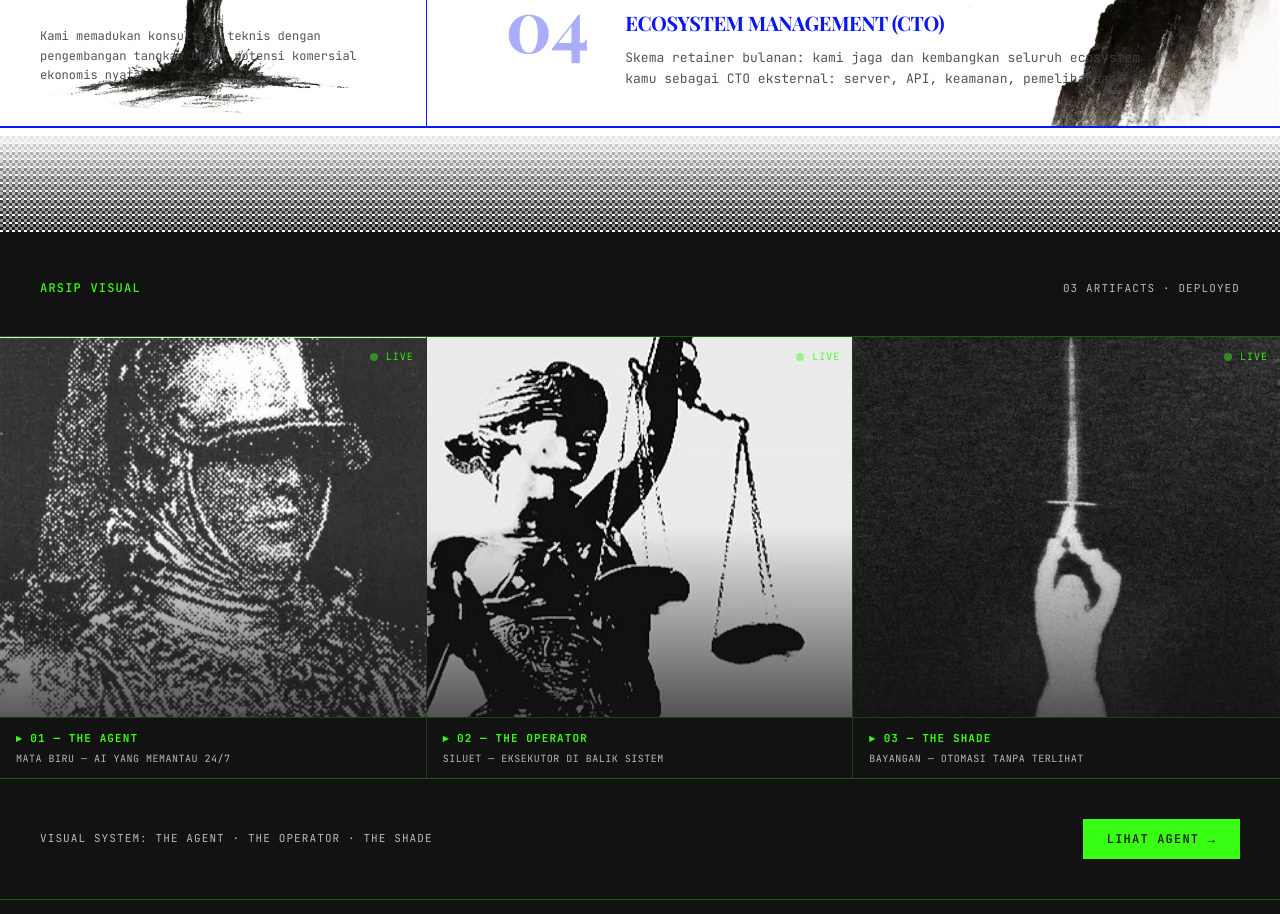
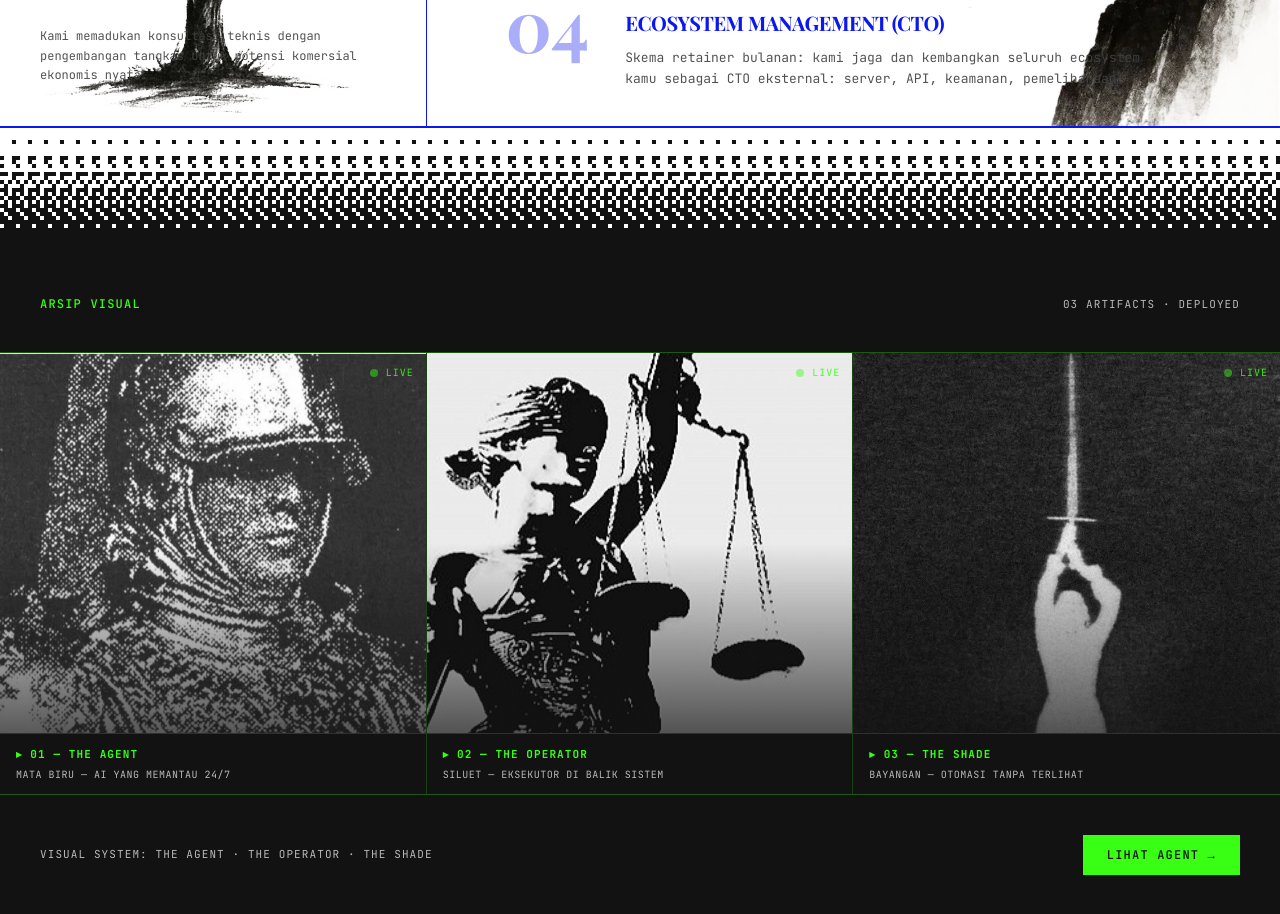
Before and after one commit to Zeropro091/dgtlzrebrand, a React (Vite) app: page / in a window 1280 px wide. Shown: the part 4420-5334 px from the top of the page. Built offline with nearby package versions, Linux system fonts and the light colour scheme; no server answers.

Commit message:
feat(art-strip): canvas dither gradient (4px, smoothstep) + cursor glow ripple

```diff
--- a/src/components/ArtStripSection.tsx
+++ b/src/components/ArtStripSection.tsx
@@ -1,7 +1,121 @@
+import { useEffect, useRef, useState } from 'react';
 import { motion, useReducedMotion } from 'motion/react';
 
 // Art strip — theme matches AI AGENT UNTUK BISNIS (AgentSection):
 // dark #121212 canvas, terminal-green #39FF14 accents, mono labels.
+
+// Pixel canvas: putih → #121212 dissolve pakai per-pixel dither (Bayer 4x4),
+// piksel dekat cursor "menyala" hijau terminal. Canvas = satu elemen, murah.
+const PX = 4; // ukuran piksel
+const BAYER = [
+  [15, 8, 11, 2],
+  [3, 13, 6, 9],
+  [10, 5, 14, 7],
+  [1, 4, 12, 0],
+];
+
+function DitherBand() {
+  const canvasRef = useRef<HTMLCanvasElement>(null);
+  const mouse = useRef<{ x: number; y: number } | null>(null);
+  const [hover, setHover] = useState(false);
+
+  useEffect(() => {
+    const cv = canvasRef.current;
+    if (!cv) return;
+    const ctx = cv.getContext('2d');
+    if (!ctx) return;
+    const reduce = window.matchMedia('(prefers-reduced-motion: reduce)').matches;
+
+    let raf = 0;
+    let t = 0;
+    let cols = 0;
+    let rows = 0;
+    let offTop = 0;
+
+    const dpr = Math.min(window.devicePixelRatio || 1, 2);
+
+    const draw = () => {
+      const rect = cv.getBoundingClientRect();
+      const w = Math.max(1, Math.floor(rect.width));
+      const H = Math.max(1, Math.floor(rect.height));
+      if (cv.width !== w * dpr || cv.height !== H * dpr) {
+        cv.width = w * dpr;
+        cv.height = H * dpr;
+        cols = Math.ceil(w / PX);
+        rows = Math.ceil(H / PX);
+      }
+      ctx.setTransform(dpr, 0, 0, dpr, 0, 0);
+      ctx.fillStyle = '#ffffff';
+      ctx.fillRect(0, 0, w, H);
+      t += reduce ? 0 : 0.016;
+
+      const m = mouse.current;
+      // koordinat mouse relatif canvas
+      const mx = m ? m.x - rect.left : -1e4;
+      const my = m ? m.y - rect.top + offTop : -1e4;
+
+      for (let ry = 0; ry < rows; ry++) {
+        // progress vertikal 0 (atas, putih) → 1 (bawah, gelap), smoothstep
+        const p = ry / Math.max(1, rows - 1);
+        const eased = p * p * (3 - 2 * p);
+        for (let cx = 0; cx < cols; cx++) {
+          const b = BAYER[ry & 3][cx & 3] / 16;
+          const on = eased > b;
+          // interaksi cursor: radius 90px dari kursor
+          let glow = 0;
+          if (hover && m) {
+            const dx = cx * PX + PX / 2 - mx;
+            const dy = ry * PX + PX / 2 - my;
+            const dist = Math.hypot(dx, dy);
+            if (dist < 90) {
+              glow = 1 - dist / 90;
+              // gelombang halus berjalan
+              glow *= 0.72 + 0.28 * Math.sin(t * 6 + dist * 0.08);
+            }
+          }
+          if (glow > 0.08) {
+            const g = Math.min(1, glow);
+            ctx.fillStyle = `rgb(${Math.round(57 + (18 - 57) * (1 - g))},${Math.round(255 - (255 - 18) * (1 - g))},${Math.round(20 - 20 * (1 - g))})`;
+            ctx.fillRect(cx * PX, ry * PX, PX, PX);
+          } else if (on) {
+            ctx.fillStyle = '#121212';
+            ctx.fillRect(cx * PX, ry * PX, PX, PX);
+          }
+        }
+      }
+      raf = requestAnimationFrame(draw);
+    };
+
+    const onMove = (e: PointerEvent) => {
+      mouse.current = { x: e.clientX, y: e.clientY };
+      const rect = cv.getBoundingClientRect();
+      offTop = window.scrollY - (window.scrollY - rect.top); // rect.top sudah viewport-relative
+    };
+    const parent = cv.parentElement as HTMLElement;
+    parent.addEventListener('pointermove', onMove);
+
+    raf = requestAnimationFrame(draw);
+    return () => {
+      cancelAnimationFrame(raf);
+      parent.removeEventListener('pointermove', onMove);
+    };
+  }, [hover]);
+
+  return (
+    <div
+      aria-hidden="true"
+      className="relative w-full h-[128px] overflow-hidden cursor-crosshair"
+      onPointerEnter={() => setHover(true)}
+      onPointerLeave={() => {
+        setHover(false);
+        mouse.current = null;
+      }}
+    >
+      <canvas ref={canvasRef} className="absolute inset-0 w-full h-full" />
+    </div>
+  );
+}
+
 type Art = {
   src: string;
   label: string;
@@ -19,25 +133,8 @@ export function ArtStripSection() {
 
   return (
     <section id="art-strip" className="border-b border-[#39FF14]/30 bg-[#121212] text-white">
-      {/* Pixel dissolve band — putih dari CARA KERJA "bocor" halus jadi piksel ke arsip gelap */}
-      <div aria-hidden="true" className="w-full overflow-hidden">
-        {Array.from({ length: 14 }, (_, i) => i / 13).map((d, i) => (
-          <div
-            key={i}
-            className="w-full"
-            style={{
-              height: d >= 1 ? 8 : 8,
-              backgroundColor: '#ffffff',
-              backgroundImage:
-                d >= 1
-                  ? 'linear-gradient(#121212, #121212)'
-                  : `conic-gradient(rgba(18,18,18,${d}) 0 25%, transparent 25% 50%, rgba(18,18,18,${d}) 50% 75%, transparent 75% 100%), conic-gradient(rgba(18,18,18,${d * 0.5}) 0 25%, transparent 25% 50%, transparent 50% 75%, rgba(18,18,18,${d * 0.5}) 75% 100%)`,
-              backgroundSize: d >= 1 ? 'auto' : '6px 6px, 12px 12px',
-              backgroundPosition: i % 2 ? '3px 0, 0 0' : '0 0, 6px 0',
-            }}
-          />
-        ))}
-      </div>
+      {/* Pixel dissolve band — putih "bocor" jadi gradasi smooth; cursor meng-geterkan piksel */}
+      <DitherBand />
 
       {/* Header bar — mirrors AgentSection header pattern */}
       <div className="p-margin border-b border-[#39FF14]/30 flex items-end justify-between gap-4">
```
